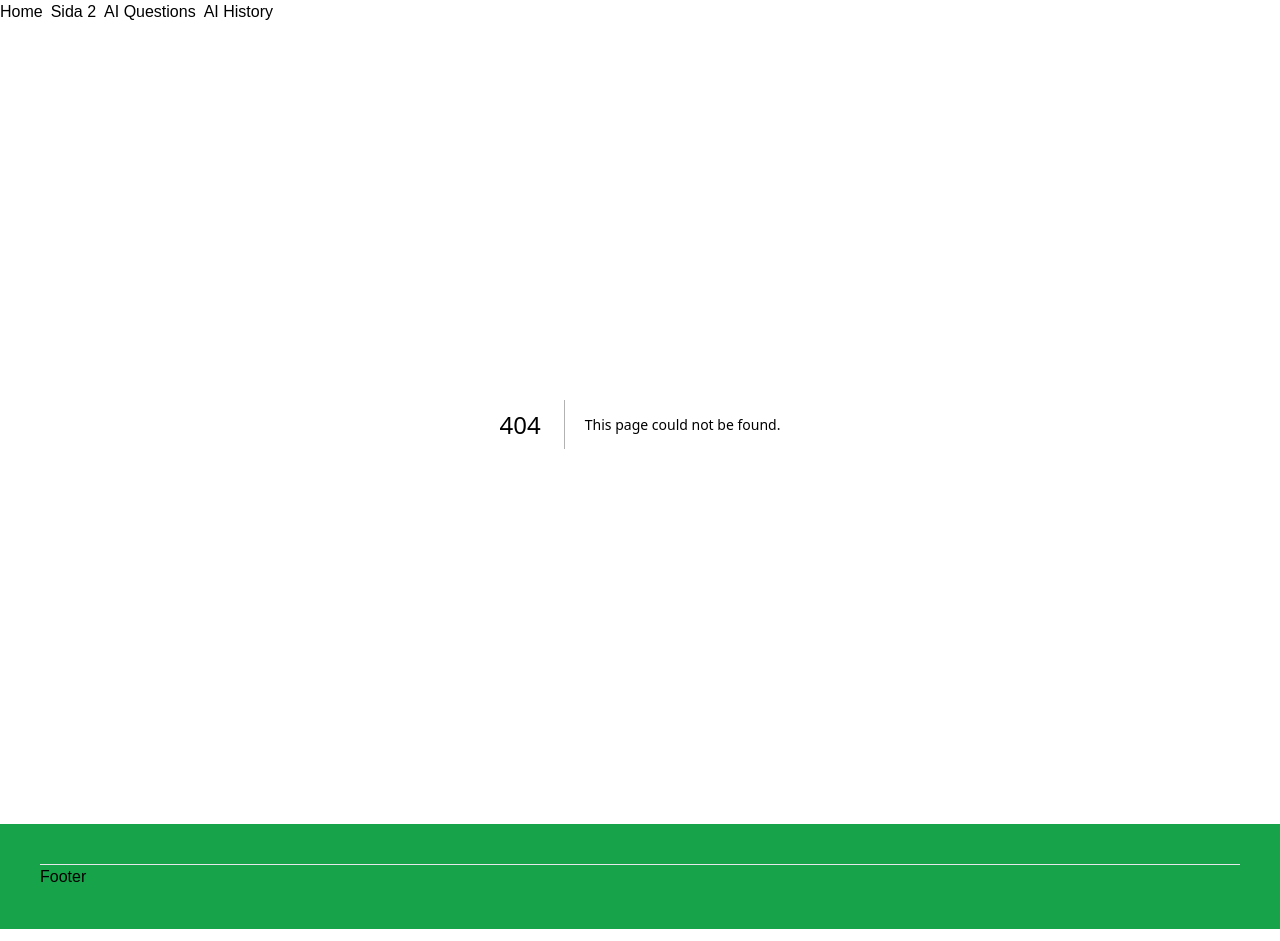
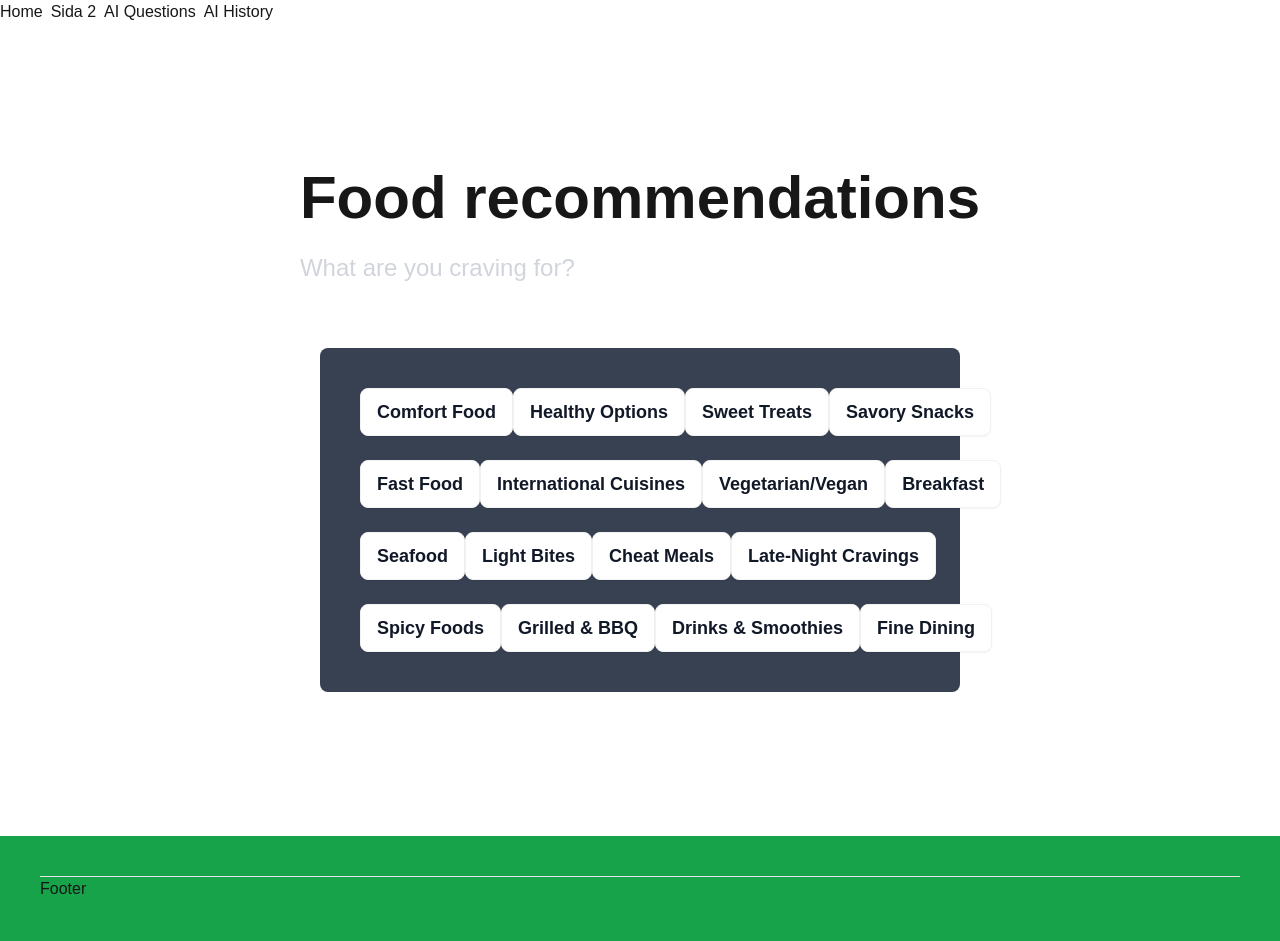
Before and after one commit to NoelPerland/gemini_project, a Next.js app: page /Hampus in a window 1280 px wide. Before the commit this address had no page. Built offline with nearby package versions, Linux system fonts and the light colour scheme.

Commit message:
Started Hampus Page. Fixed Daisyui issue.

```diff
--- /dev/null
+++ b/components/ButtonComponent.js
@@ -0,0 +1,7 @@
+export default function ButtonComponent({ title }) {
+  return (
+    <button className="btn bg-white text-lg text-gray-900  hover:text-white">
+      {title}
+    </button>
+  );
+}
--- a/package.json
+++ b/package.json
@@ -11,12 +11,12 @@
   "dependencies": {
     "-": "^0.0.1",
     "d": "^1.0.2",
-    "daisyui": "^4.12.23",
     "next": "15.1.6",
     "react": "^19.0.0",
     "react-dom": "^19.0.0"
   },
   "devDependencies": {
+    "daisyui": "^4.12.23",
     "postcss": "^8",
     "tailwindcss": "^3.4.1"
   }
--- /dev/null
+++ b/pages/Hampus.js
@@ -0,0 +1,42 @@
+import ButtonComponent from "@/components/ButtonComponent";
+export default function Hampus() {
+  return (
+    <div className="flex flex-col my-36 gap-16 items-center justify-center">
+      <div className="flex flex-col gap-6">
+        <h1 className="text-6xl font-semibold text-start">
+          Food recommendations
+        </h1>
+        <p className="text-start text-2xl text-gray-300">
+          What are you craving for?
+        </p>
+      </div>
+
+      <div className="flex flex-col  bg-gray-700 p-10 rounded-lg gap-6 w-2/4 flex-wrap">
+        <div className="flex justify-between">
+          <ButtonComponent title="Comfort Food" />
+          <ButtonComponent title="Healthy Options" />
+          <ButtonComponent title="Sweet Treats" />
+          <ButtonComponent title="Savory Snacks" />
+        </div>
+        <div className="flex justify-between">
+          <ButtonComponent title="Fast Food" />
+          <ButtonComponent title="International Cuisines" />
+          <ButtonComponent title="Vegetarian/Vegan" />
+          <ButtonComponent title="Breakfast" />
+        </div>
+        <div className="flex justify-between">
+          <ButtonComponent title="Seafood" />
+          <ButtonComponent title="Light Bites" />
+          <ButtonComponent title="Cheat Meals" />
+          <ButtonComponent title="Late-Night Cravings" />
+        </div>
+        <div className="flex justify-between">
+          <ButtonComponent title="Spicy Foods" />
+          <ButtonComponent title="Grilled & BBQ" />
+          <ButtonComponent title="Drinks & Smoothies" />
+          <ButtonComponent title="Fine Dining" />
+        </div>
+      </div>
+    </div>
+  );
+}
```
Also changed, not shown: components/Hampus.js (deleted), 1 other file (tests, documents, lock files or other folders).
